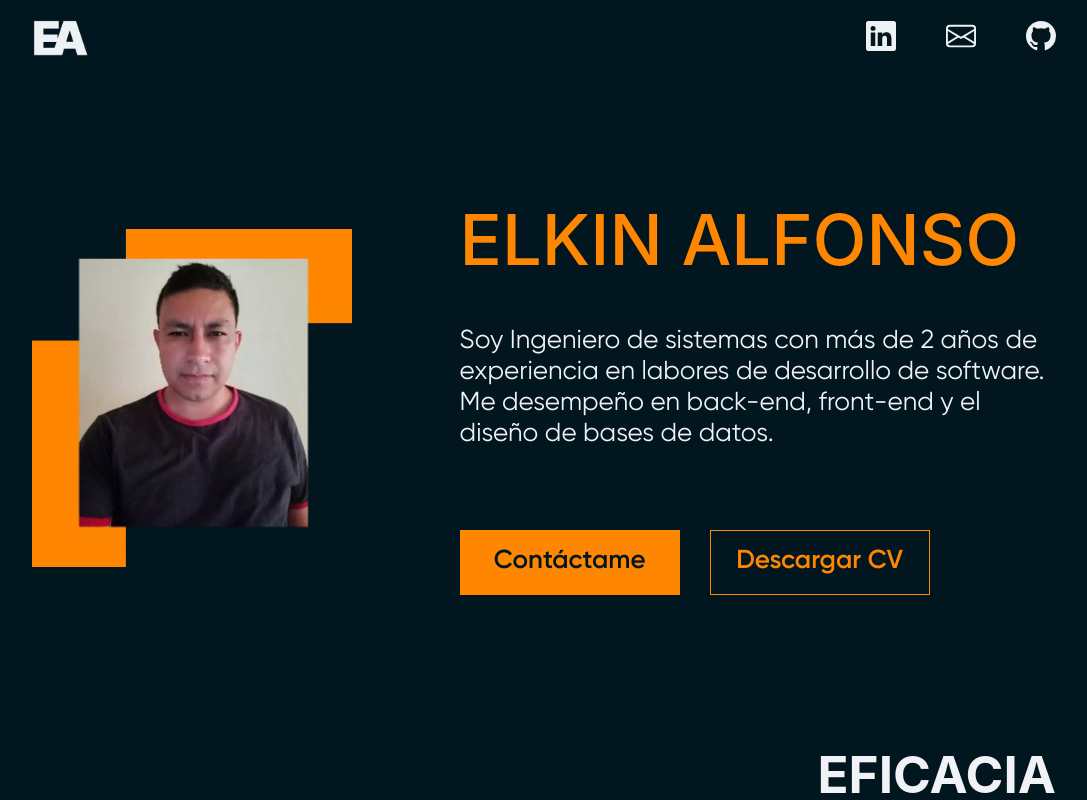
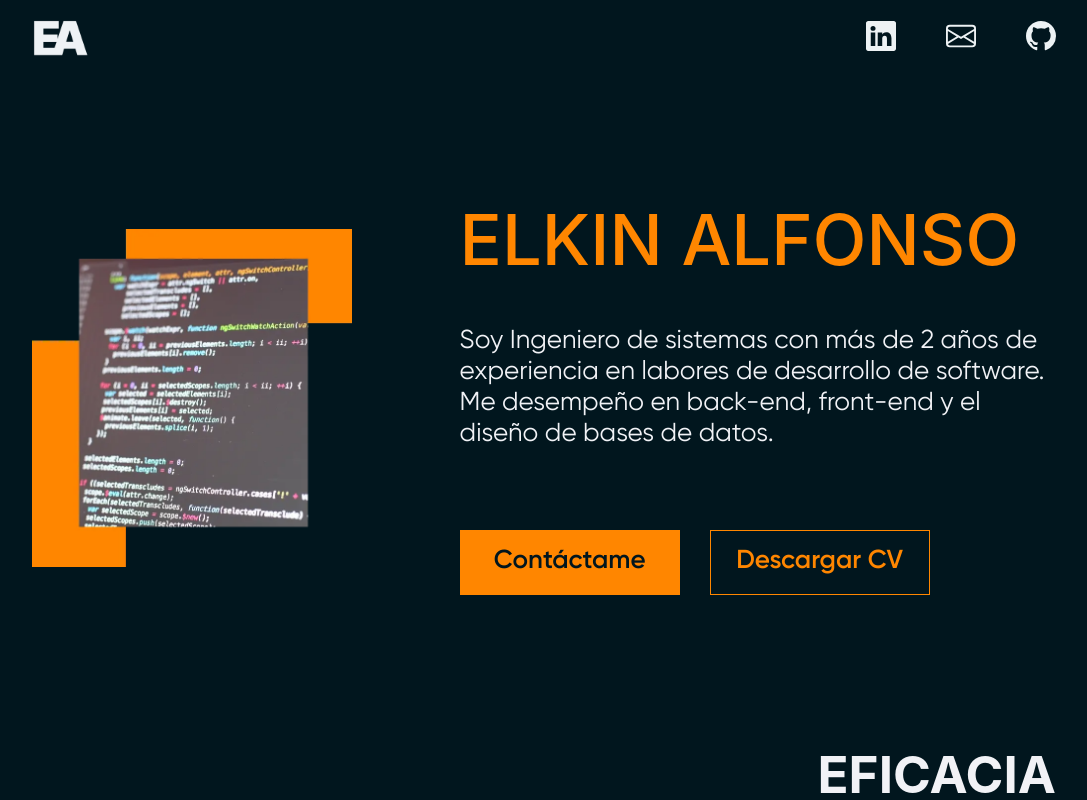
Before and after one commit to eldalco/portfolio, a Next.js app: page / in a window 1280 px wide. Shown: the top 800 px of the page, without its empty margins (96-1183 px from the left). Built offline with nearby package versions, Linux system fonts and the light colour scheme.

Commit message:
chnge image hero

```diff
--- a/components/Picture/index.js
+++ b/components/Picture/index.js
@@ -6,7 +6,7 @@ const Picture = () => {
     <div className={styles["container__img"]}>
       <img
         className={styles["img__picture"]}
-        src="./images/picture.webp"
+        src="./images/img-code.webp"
         alt="Elkin Alfonso picture"
       />
     </div>
```
Also changed, not shown: public/images/img-code.webp (added).
